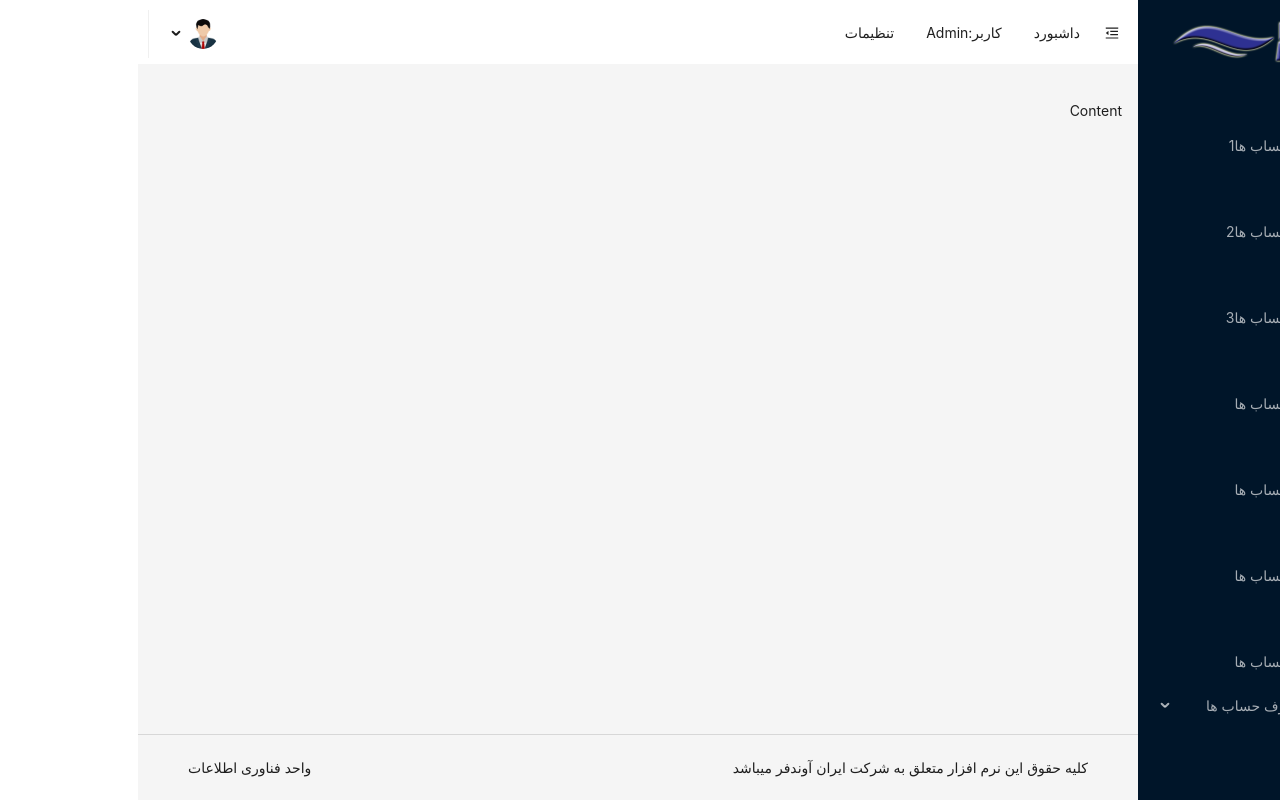
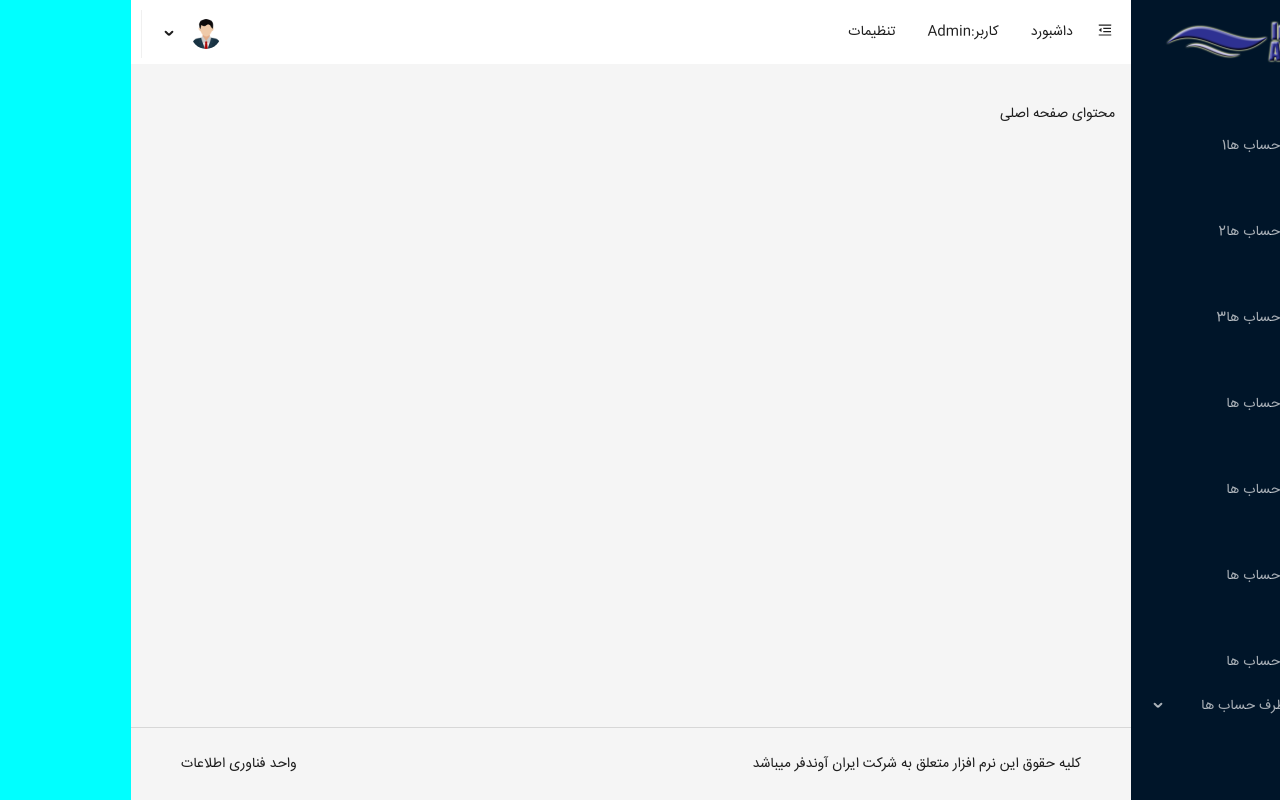
Before and after one commit to salarTaremy/AvandERPClientTs, a React (Vite) app: page / in a window 1280 px wide. Built offline with nearby package versions, Linux system fonts and the light colour scheme.

Commit message:
Apply Font

```diff
--- a/src/components/Content.tsx
+++ b/src/components/Content.tsx
@@ -2,6 +2,10 @@ import React from "react";
 import { Layout, theme } from "antd";
 const { Content } = Layout;
 const ContentComponent = () => {
+
+type df = {id:string}
+
+
   for (let i = 0; i < 3; i++) {
     <p>sdfds</p>;
   }
@@ -9,7 +13,9 @@ const ContentComponent = () => {
   return (
     <>
       <Content className="content">
-        <p>Content</p>
+        <p>{'محتوای صفحه اصلی'}</p>
+
+
       </Content>
     </>
   );
--- a/src/main.tsx
+++ b/src/main.tsx
@@ -2,9 +2,26 @@ import React from 'react'
 import ReactDOM from 'react-dom/client'
 import Layout from './components/Layout'
 import './scss/style.scss'
+import { ConfigProvider, theme } from 'antd'
+import faIR from 'antd/locale/fa_IR'
+
+const getTheme = () => {
+  // if (themeName === 'dark') return theme.darkAlgorithm
+  // if (themeName === 'light') return theme.defaultAlgorithm
+  // if (themeName === 'compact') return theme.compactAlgorithm
+  return theme.defaultAlgorithm
+}
+const myCustomThemeAnt = {
+  token: {
+    fontFamily: 'Myfont',
+  },
+  algorithm: getTheme(),
+}
 
 ReactDOM.createRoot(document.getElementById('root')!).render(
-  <React.StrictMode>
-     <Layout />
-  </React.StrictMode>,
+  <ConfigProvider direction="rtl" theme={myCustomThemeAnt} locale={faIR} componentSize="middle">
+
+    <Layout />
+  </ConfigProvider>
+
 )
--- /dev/null
+++ b/src/scss/_font.scss
@@ -0,0 +1,31 @@
+
+@font-face {
+    font-family: 'MyFont';
+    src: url('../assets/fonts//IRANSansWeb.ttf') format('truetype');
+  }
+
+  @font-face {
+    font-family: 'SuccondMyFont';
+    src: url('../assets/fonts/BYekan.ttf') format('truetype');
+  }
+
+  @font-face {
+    font-family: 'DanaMedium';
+    src: url('../assets/fonts/DanaMedium.ttf') format('truetype');
+  }
+
+  @font-face {
+    font-family: 'DanaLight';
+    src: url('../assets/fonts/DanaLight.ttf') format('truetype');
+  }
+
+  @font-face {
+    font-family: 'DanaBlack';
+    src: url('../assets/fonts/DanaBlack.ttf') format('truetype');
+  }
+  //Need Chenge in app.js
+body {
+  background-color: aqua;
+    font-family: 'MyFont' , 'SuccondMyFont' ,'DanaMedium','DanaLight','DanaBlack', sans-serif;
+    // font-size: 13px;
+  }
--- a/src/scss/style.scss
+++ b/src/scss/style.scss
@@ -1,2 +1,3 @@
 
 @import "sidebar";
+@import "font";
```
